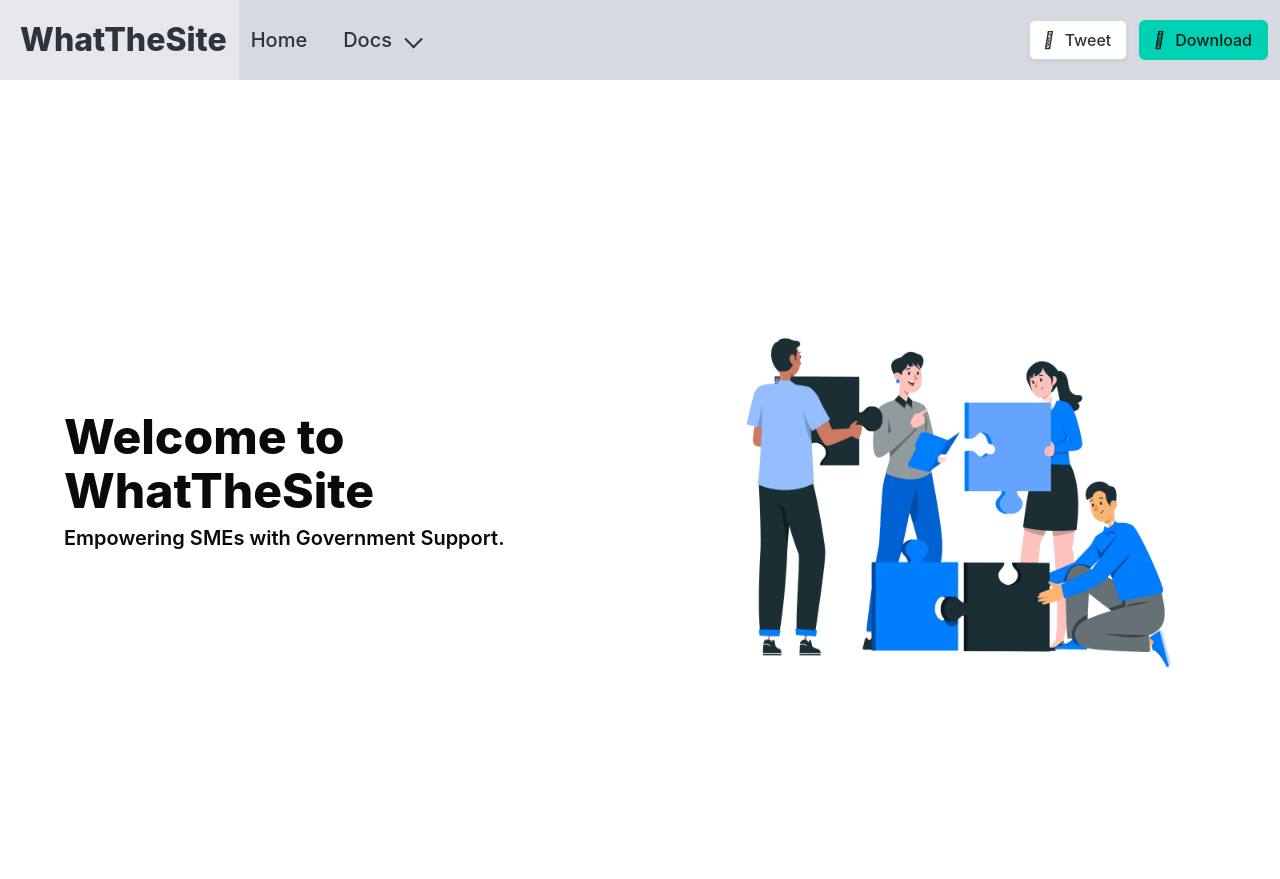
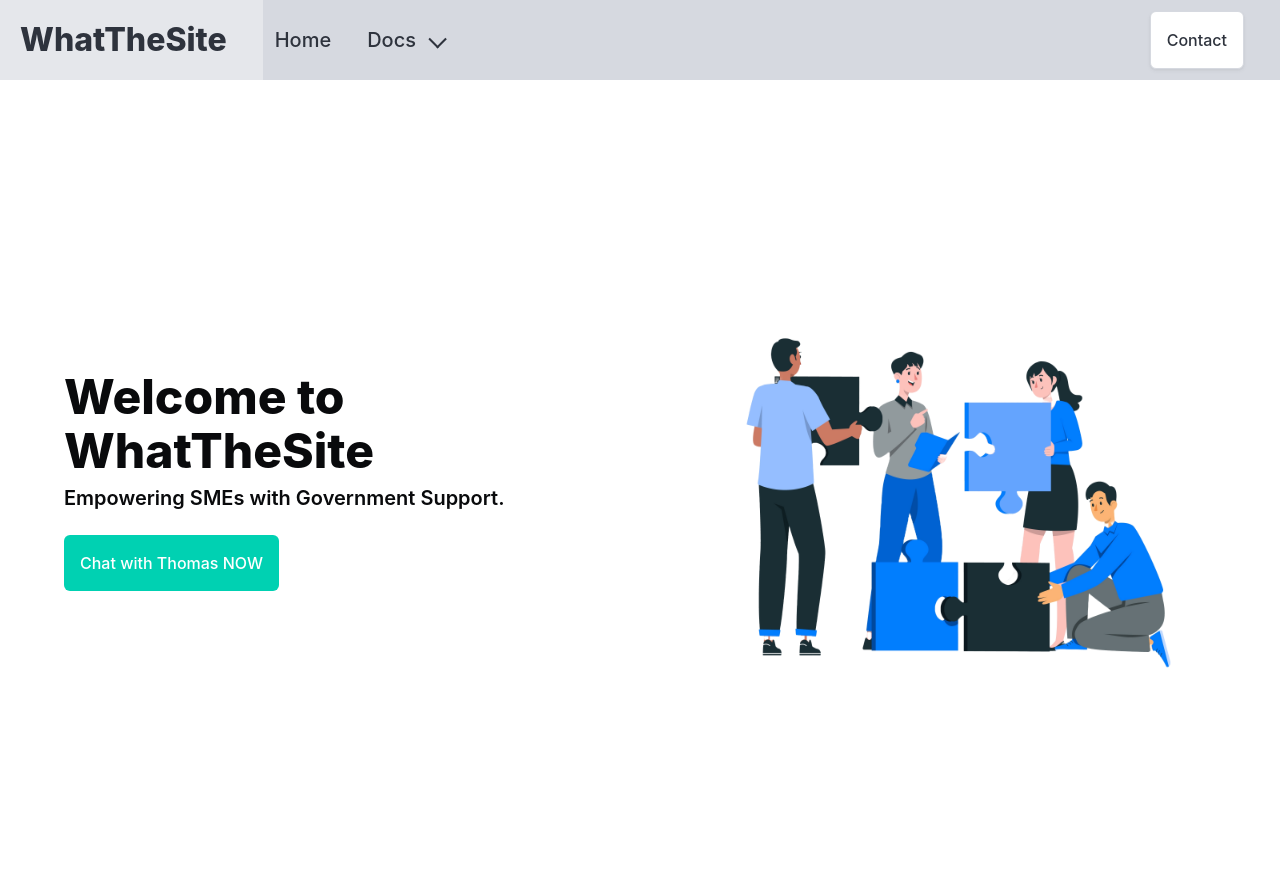
Before and after one commit to GalenLovesCheese/HackOMania, a Flask app: page / in a window 1280 px wide. Shown: the top 879 px of the page. Run offline with Flask 3, Linux system fonts and the light colour scheme.

Commit message:
feat: edited button shape

```diff
--- a/app/templates/index.html
+++ b/app/templates/index.html
@@ -15,7 +15,7 @@
 <nav class="navbar is-light is-background-grey-lighter" style="height:80px;">
     <div class="navbar-brand">
         <a class="navbar-item" href="">
-            <h1 class="title ml-2 is-color-grey-darker">WhatTheSite</h1>
+            <h1 class="title ml-2 mr-5 is-color-grey-darker">WhatTheSite</h1>
         </a>
         <div class="navbar-burger js-burger is-light" data-target="navbarExampleTransparentExample">
             <span></span>
@@ -55,27 +55,9 @@
             <div class="navbar-item">
                 <div class="field is-grouped">
                     <p class="control">
-                        <a
-                                class="bd-tw-button button"
-                                data-social-network="Twitter"
-                                data-social-action="tweet"
-                                data-social-target="https://bulma.io"
-                                target="_blank"
-                                href="https://twitter.com/intent/tweet?text=Bulma: a modern CSS framework based on Flexbox&amp;hashtags=bulmaio&amp;url=https://bulma.io&amp;via=jgthms"
-                        >
-              <span class="icon">
-                <i class="fab fa-twitter"></i>
-              </span>
-                            <span> Tweet </span>
-                        </a>
-                    </p>
-                    <p class="control">
-                        <a class="button is-primary"
-                           href="https://github.com/jgthms/bulma/releases/download/1.0.0/bulma-1.0.0.zip">
-              <span class="icon">
-                <i class="fas fa-download"></i>
-              </span>
-                            <span>Download</span>
+                        <a class="bd-tw-button button mr-5 p-4 px-4"
+                            href="https://twitter.com/intent/tweet?text=Bulma: a modern CSS framework based on Flexbox&amp;hashtags=bulmaio&amp;url=https://bulma.io&amp;via=jgthms">
+                            <span> Contact </span>
                         </a>
                     </p>
                 </div>
@@ -98,6 +80,7 @@
                       <h2 class="subtitle has-text-weight-semibold ">
                         Empowering SMEs with Government Support.
                       </h2>
+                      <a href="./chat.html" class="button is-primary p-4 has-text-white">Chat with Thomas NOW</a>
                     </div>
                     <div class="">
                       <figure class="image is-pulled-right">
```
Lines whose indentation alone changed are shown as unchanged.
